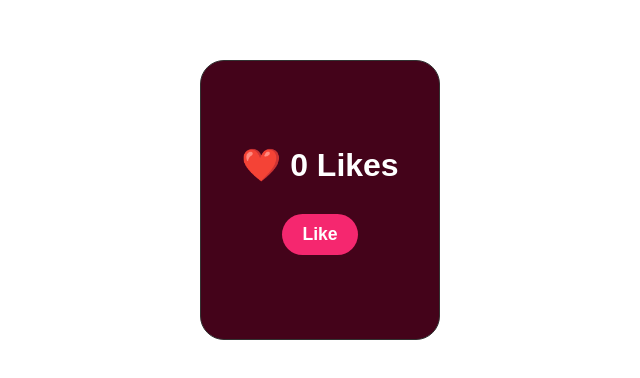
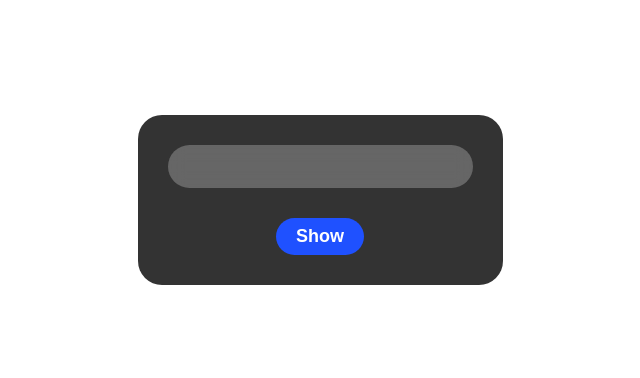
Before and after one commit to arjuntelange/react-practice, a React (Vite) app: page / in a window 1280 px wide. Shown: the part 200-578 px from the top of the page, without its empty margins (320-960 px from the left). Built offline with nearby package versions, Linux system fonts and the light colour scheme.

Commit message:
Build password toggle app using boolean state

```diff
--- a/src/App.jsx
+++ b/src/App.jsx
@@ -1,11 +1,11 @@
 import "./App.css";
-import LikeButton from "./state-projects/like-button/LikeButton";
+import PasswordToggle from "./state-projects/password-toggle/PasswordToggle";
 
 function App() {
   return (
     <>
       <div className="main-container">
-        <LikeButton />
+        <PasswordToggle />
       </div>
     </>
   );
--- /dev/null
+++ b/src/state-projects/password-toggle/PasswordToggle.css
@@ -0,0 +1,52 @@
+.container {
+  padding: 30px;
+
+  display: flex;
+  flex-direction: column;
+  justify-content: center;
+  align-items: center;
+
+  border-radius: 24px;
+  background: #333;
+
+  color: white;
+  font-family: sans-serif;
+}
+
+input {
+    padding: 10px 20px;
+    margin-bottom: 30px;
+
+    outline: none;
+    border: none;
+    border-radius: 24px;
+    background: rgba(255, 255, 255, 0.25);
+    backdrop-filter: blur(8px);
+
+    color: white;
+    font-size: 20px;
+    font-family: sans-serif;
+}
+
+button {
+    padding: 8px 20px;
+
+    border: none;
+    border-radius: 24px;
+    background: #1F51FF;
+
+    color: white;
+    font-size: 18px;
+    font-weight: 600;
+    font-family: sans-serif;
+
+    cursor: pointer;
+    transition: all 0.3s ease;
+}
+
+button:hover {
+    transform: translateY(-5px);
+    transform: scale(1.08);
+
+    box-shadow: 0 4px 10px rgba(0, 0, 255, 0.6);
+}
--- /dev/null
+++ b/src/state-projects/password-toggle/PasswordToggle.jsx
@@ -0,0 +1,19 @@
+import React, { useState } from "react";
+import "./PasswordToggle.css";
+
+function PasswordToggle() {
+  const [showPassword, setShowPassword] = useState(false);
+
+  function changeStatus() {
+    setShowPassword(!showPassword);
+  }
+
+  return (
+    <div className="container">
+      <input type={showPassword ? "text" : "password"} />
+      <button onClick={changeStatus}>{showPassword ? "Hide" : "Show"}</button>
+    </div>
+  );
+}
+
+export default PasswordToggle;
```
